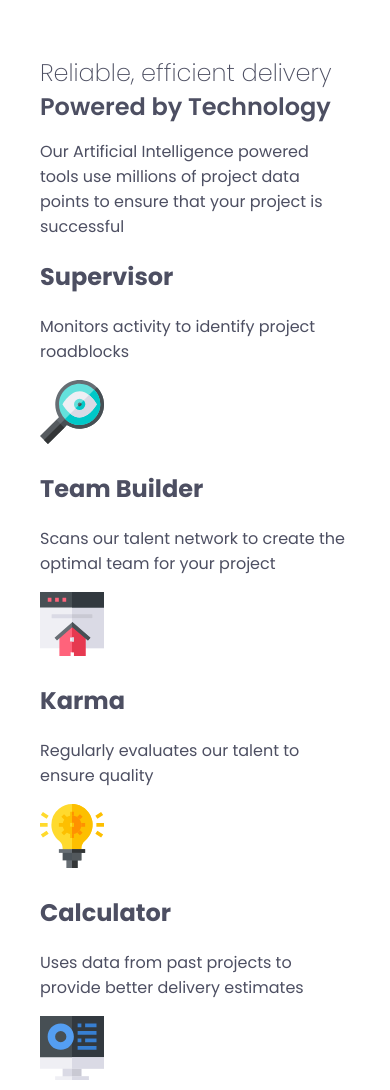
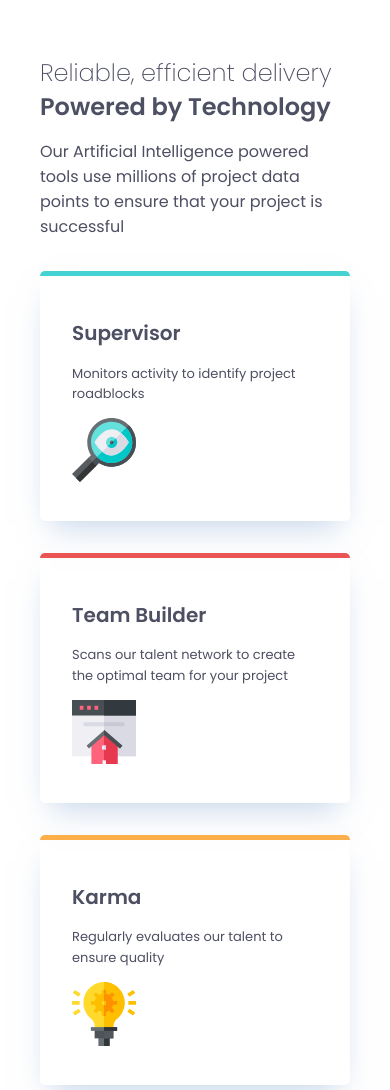
Before and after one commit to padi/four-card-feature-section, a plain HTML site: page index.html in a window 390 px wide. Shown: the top 1090 px of the page. Drawn offline with Linux system fonts and the light colour scheme.

Commit message:
update: almost matches the mobile layout in figma
practically looks the same, just havent pixel-perfected it
need to double check spacing

```diff
--- a/index.html
+++ b/index.html
@@ -18,10 +18,6 @@
     }
     /* grey 400 #6A7178 */
     /* white #fff */
-    .red { color: #EA5454; }
-    .cyan { color: #44D3D2; }
-    .blue { color: #549EF2; }
-    .orange { color: #FCAE4A; }
 
     /* semibold 600 */
     /* extralight 200 */
@@ -73,6 +69,42 @@
         font-weight: 600;
       }
     }
+
+    h2 {
+      font-size: 20px;
+      font-weight: 600;
+      line-height: 135%;
+      letter-spacing: 0px;
+    }
+
+    section {
+      margin: 2em 0;
+      /* Q: is it possible to write the rbga values as hex but with alpha/opacity still set? */
+      box-shadow: 0px 15px 30px -11px rgba(131, 166, 210, 0.5);
+      border-radius: 5px;
+      padding: 2em;
+      overflow: hidden;
+
+      position: relative;
+
+      > p {
+        font-size: 13px;
+        font-weight: 400;
+        line-height: 160%;
+        letter-spacing: 0px;
+      }
+    }
+
+    .accent::before {
+      content: '';
+      width: 100%; height: 5px;
+      position: absolute;
+      top: 0; left: 0;
+    }
+    .cyan.accent::before { background-color: #44D3D2; }
+    .red.accent::before { background-color: #EA5454; }
+    .orange.accent::before { background-color: #FCAE4A; }
+    .blue.accent::before { background-color: #549EF2; }
     </style>
   </head>
   <body>
@@ -89,25 +121,25 @@
       to ensure that your project is successful
     </p>
 
-    <section>
+    <section class='cyan accent'>
       <h2>Supervisor</h2>
       <p>Monitors activity to identify project roadblocks</p>
       <img src="./images/icon-supervisor.svg" alt="Supervisor Icon">
     </section>
 
-    <section>
+    <section class='red accent'>
       <h2>Team Builder</h2>
       <p>Scans our talent network to create the optimal team for your project</p>
       <img src="./images/icon-team-builder.svg" alt="Team Builder Icon">
     </section>
 
-    <section>
+    <section class='orange accent'>
       <h2>Karma</h2>
       <p>Regularly evaluates our talent to ensure quality</p>
       <img src="./images/icon-karma.svg" alt="Karma Icon">
     </section>
 
-    <section>
+    <section class='blue accent'>
       <h2>Calculator</h2>
       <p>Uses data from past projects to provide better delivery estimates</p>
       <img src="./images/icon-calculator.svg" alt="Calculator Icon">
```
